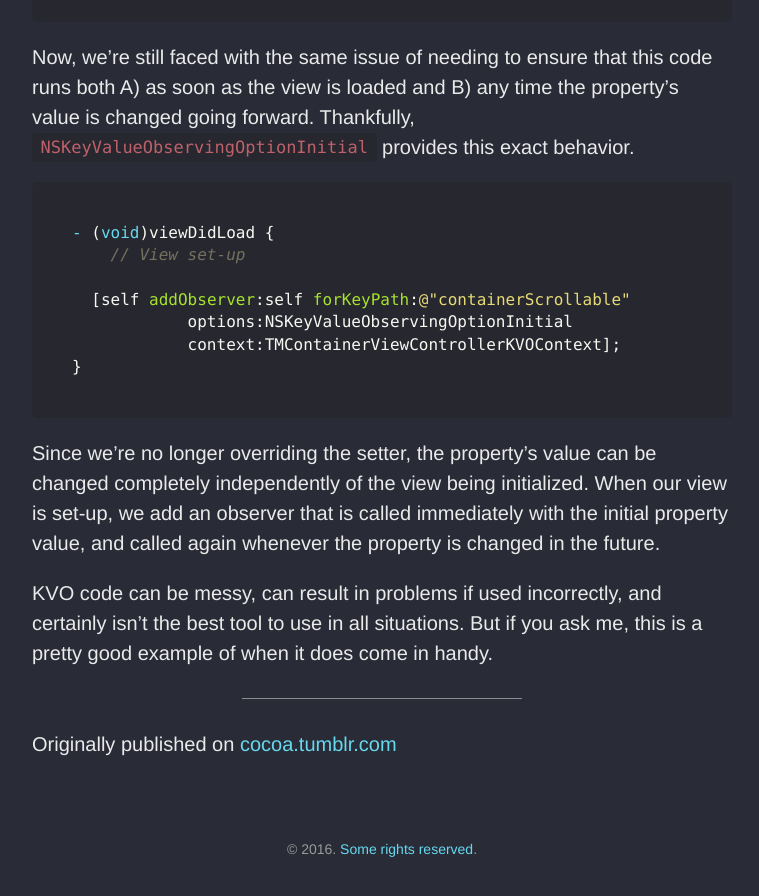
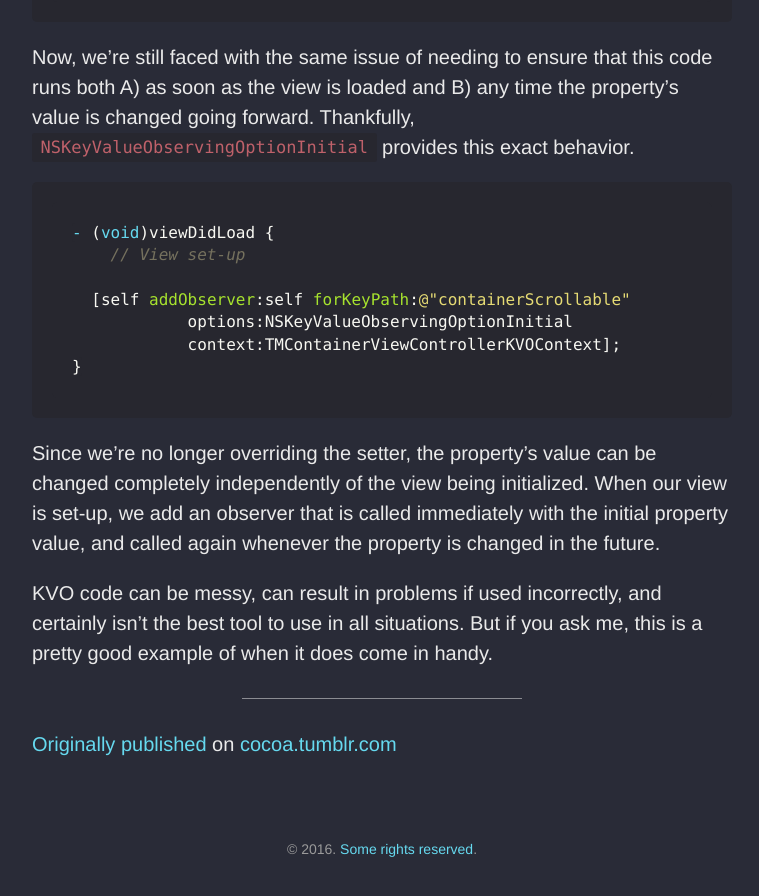
Before and after one commit to irace/irace.github.com, a Jekyll site: the page built from _posts/2013-11-27-kvo.md, in a window 1280 px wide and 900 px high, scrolled down 2952 px. Shown: the top 896 px of the window, without its empty margins (258-1017 px from the left). Built offline with Jekyll 4.4.1, drawn with Linux system fonts in a browser that asks for light colours; some of the changed lines change nothing that is shown.

Commit message:
Add missing link

```diff
--- a/_posts/2013-11-27-kvo.md
+++ b/_posts/2013-11-27-kvo.md
@@ -112,4 +112,4 @@ KVO code can be messy, can result in problems if used incorrectly, and certainly
 
 ---
 
-Originally published on [cocoa.tumblr.com](http://cocoa.tumblr.com)
+[Originally published](https://cocoa.tumblr.com/post/68266678242/a-nice-kvo-use-case) on [cocoa.tumblr.com](http://cocoa.tumblr.com)
```
